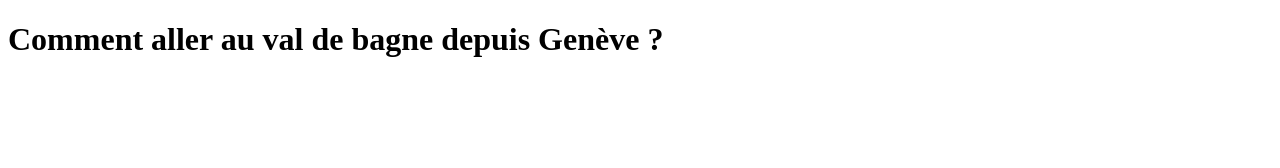
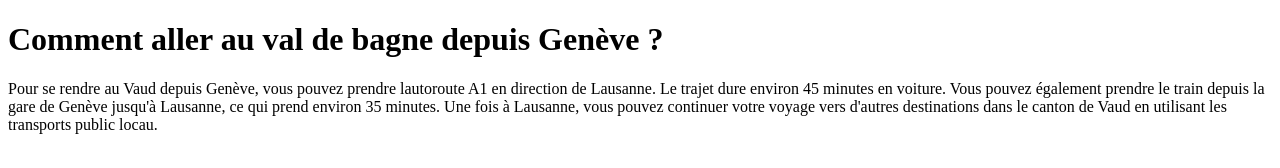
Before and after one commit to OrlanKakulya/UE4, a plain HTML site: page acces.html in a window 1280 px wide. Drawn offline with Linux system fonts and the light colour scheme.

Commit message:
jai ajouter une introduction courte pour expliquer comment y aller

```diff
--- a/acces.html
+++ b/acces.html
@@ -10,7 +10,10 @@
 <body>
     <header>
         <h1>Comment aller au val de bagne depuis Genève ?</h1>
-
+         <p>Pour se rendre au Vaud depuis Genève, vous pouvez prendre lautoroute A1 en direction de Lausanne. Le trajet
+            dure environ 45 minutes en voiture. Vous pouvez également prendre le train depuis la gare de Genève jusqu'à
+            Lausanne, ce qui prend environ 35 minutes. Une fois à Lausanne, vous pouvez continuer votre voyage vers
+            d'autres destinations dans le canton de Vaud en utilisant les transports public locau.</p>
     </header>
     <main>
 
```
